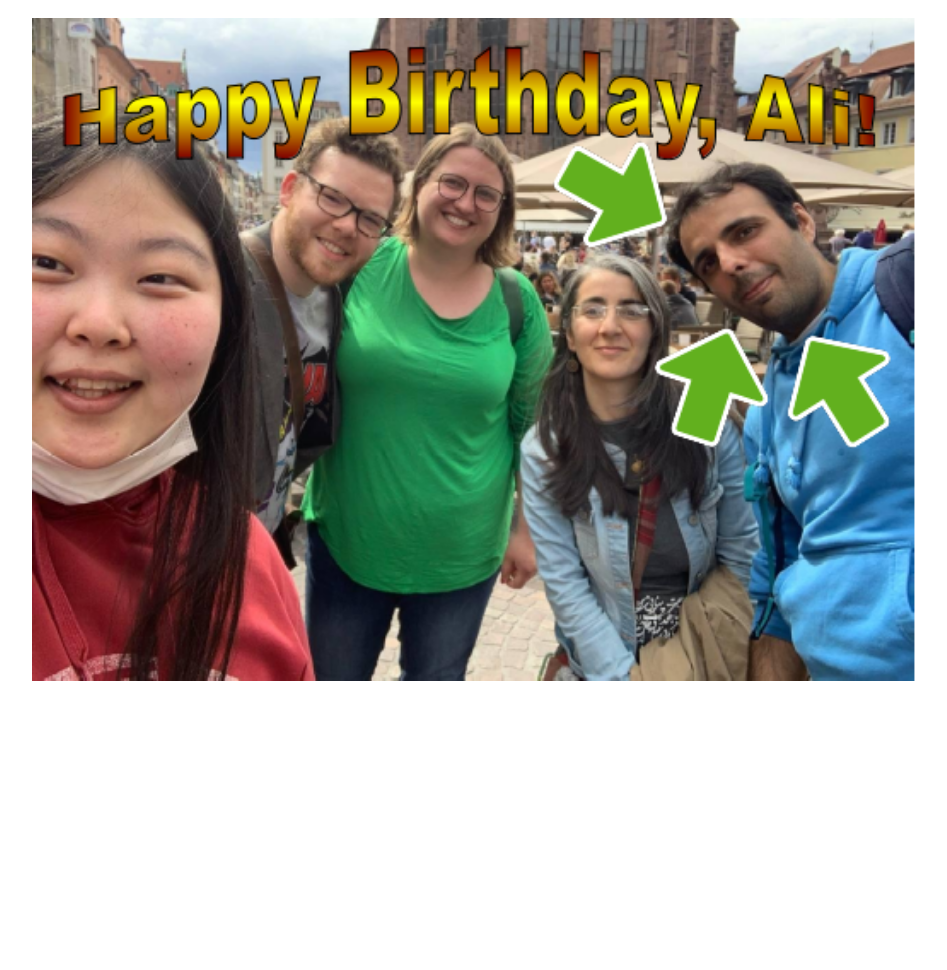
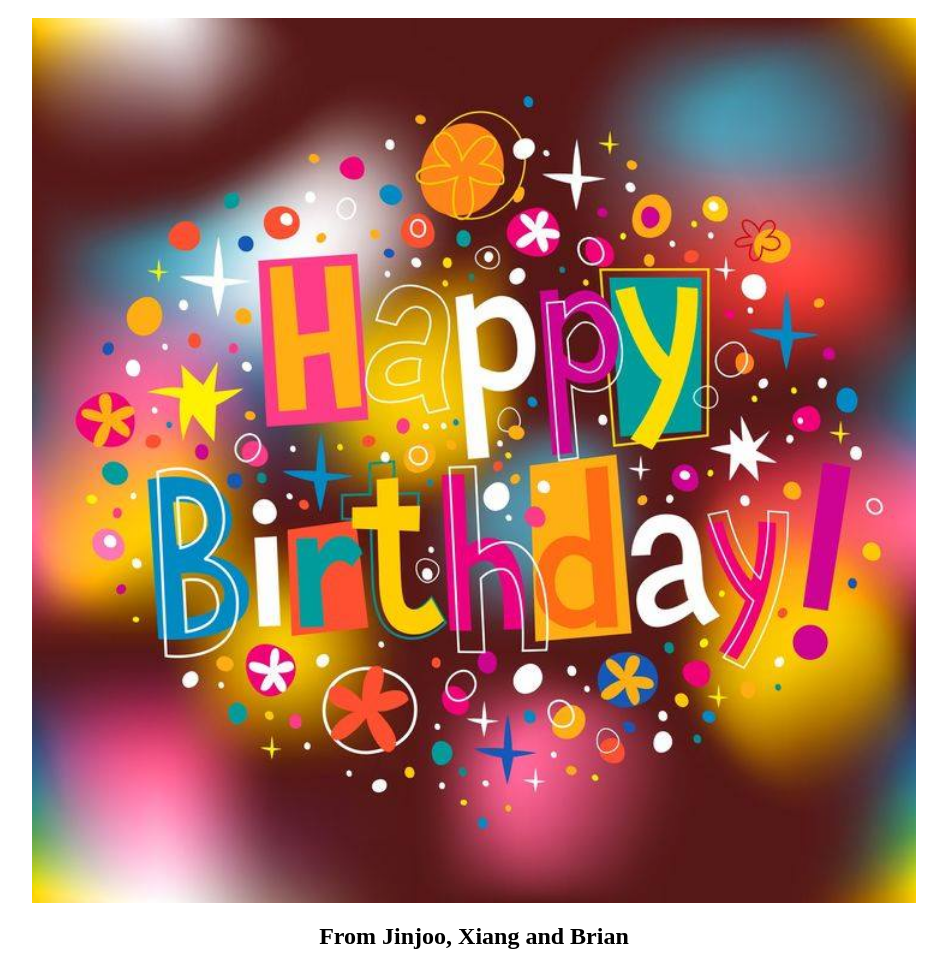
Before and after one commit to BrianInGermany/bdaypage, a plain HTML site: page index.html in a window 1280 px wide. Shown: the part 48-1018 px from the top of the page, without its empty margins (166-1113 px from the left). Before the commit the page ends 800 px from the top, so only its background shows below. Drawn offline with Linux system fonts and the light colour scheme.

Commit message:
replace image

```diff
--- a/index.html
+++ b/index.html
@@ -22,7 +22,8 @@
    </head>
    <body>
        <h1 class="aligncenter">www.ali-rostami.com</h1>
-       <div class="aligncenter">    <img src="aliBirthday.png"  alt="birthday Boy" width="70%">
+       <div class="aligncenter">    <img src="happyb.jpg"  alt="birthday Boy" width="70%">
        </div>
+       <h2 class="aligncenter">From Jinjoo, Xiang and Brian</h2>
    </body>
 </html>
```
Also changed, not shown: aliBirthday.png (deleted), aliBirthday2.png (deleted), happyb.jpg (added).
